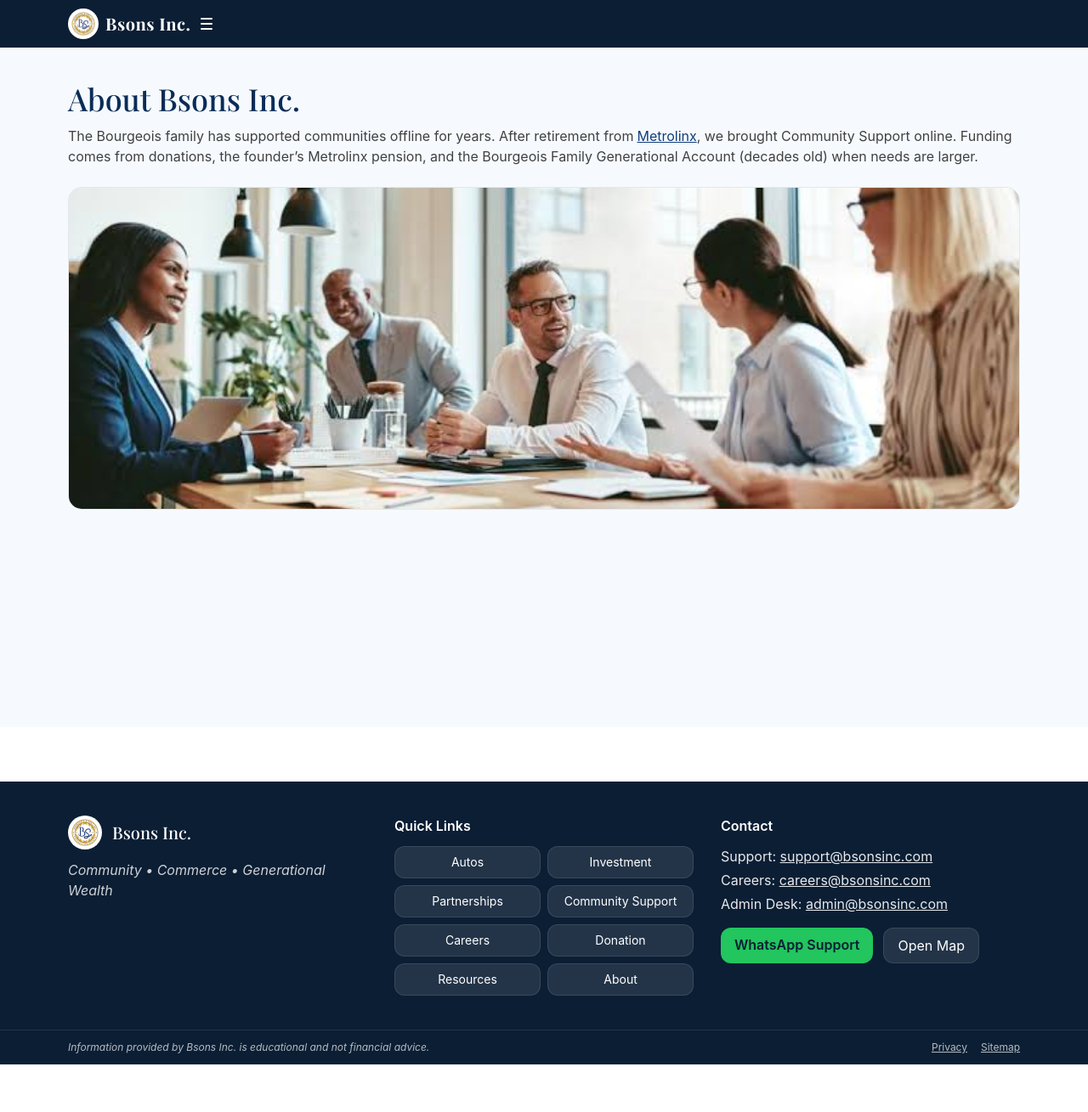
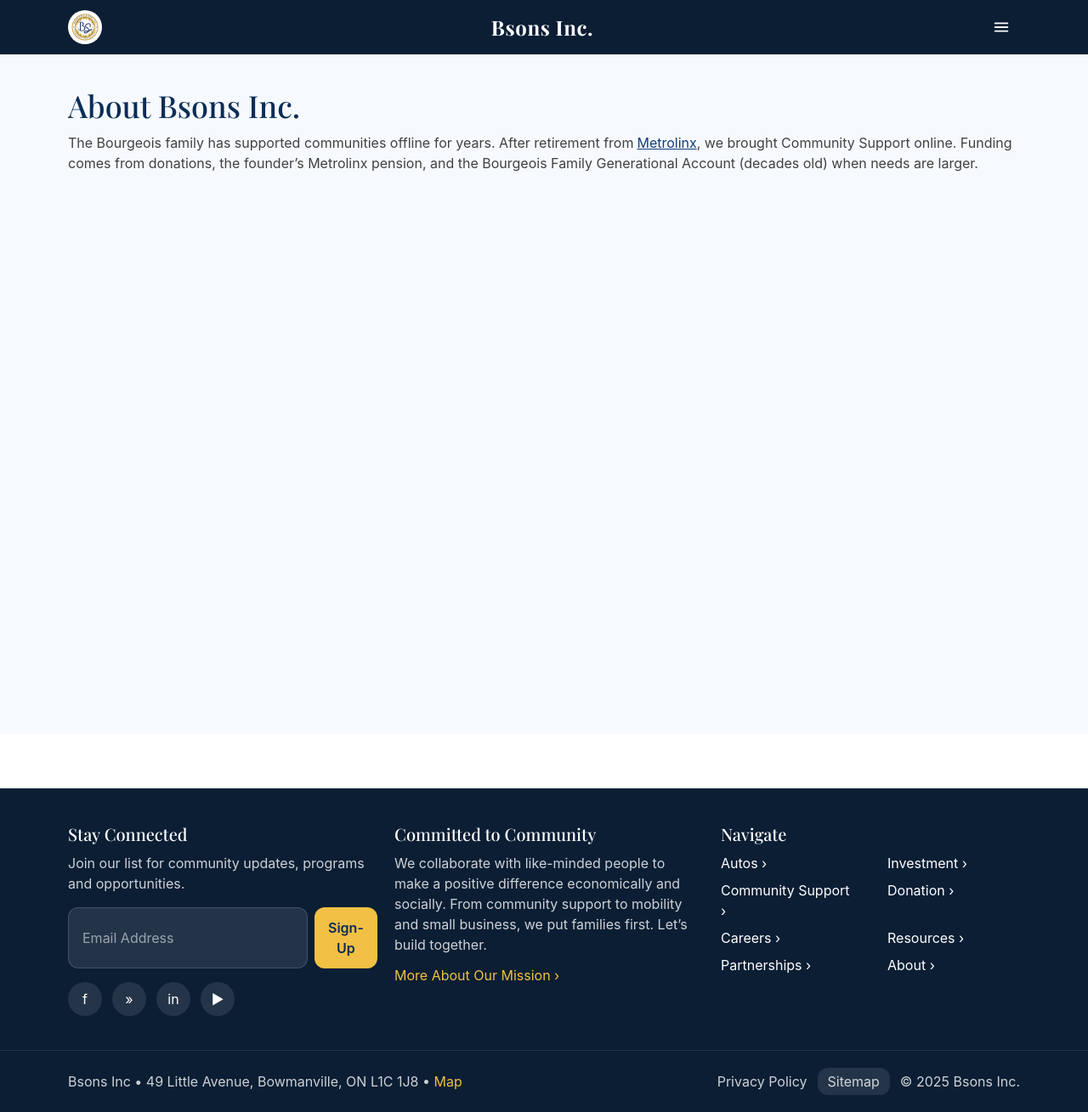
Before and after one commit to Aim-Empire/site_bsonsinc, a Next.js app: page /about in a window 1280 px wide. Shown: the whole page at 85% size. Before the commit the page ends 1253 px from the top, so only its background shows below. Built offline with nearby package versions, Linux system fonts and the light colour scheme.

Commit message:
ui: header (logo-left/brand-center/menu-right, floating sheet), add Partnerships to footer, remove founder image on About

```diff
--- a/app/about/page.tsx
+++ b/app/about/page.tsx
@@ -10,7 +10,6 @@ export default function Page(){
           we brought Community Support online. Funding comes from donations, the founder’s Metrolinx pension,
           and the Bourgeois Family Generational Account (decades old) when needs are larger.
         </p>
-        <img src="/about.jpg?v=3" alt="About" className="mt-6 rounded-2xl border w-full max-h-[380px] object-cover"/>
       </section>
     </main>
   );
--- a/components/Footer.tsx
+++ b/components/Footer.tsx
@@ -1,64 +1,72 @@
 import Link from "next/link";
 
-const quick = [
-  { href: "/programs/autos", label: "Autos" },
-  { href: "/programs/investment", label: "Investment" },
-  { href: "/partnerships", label: "Partnerships" },
-  { href: "/programs/community-support", label: "Community Support" },
-  { href: "/careers", label: "Careers" },
-  { href: "/donation", label: "Donation" },
-  { href: "/resources", label: "Resources" },
-  { href: "/about", label: "About" },
-];
-
-export default function Footer(){
+export default function Footer() {
   return (
     <footer className="bg-[#0B1E34] text-white mt-16">
       <div className="container-default py-10 grid md:grid-cols-3 gap-8">
+        {/* 1) Newsletter / Social */}
         <div>
-          <div className="flex items-center gap-3">
-            <span className="w-10 h-10 rounded-full bg-white grid place-items-center overflow-hidden border border-white/20">
-              <img src="/logo.png" className="w-8 h-8 object-contain" alt="logo" />
-            </span>
-            <div className="font-display text-xl">Bsons Inc.</div>
+          <h3 className="font-display text-xl">Stay Connected</h3>
+          <p className="mt-2 text-white/80">
+            Join our list for community updates, programs and opportunities.
+          </p>
+          <div className="mt-4 flex gap-2">
+            <input
+              className="flex-1 rounded-xl bg-white/10 border border-white/15 px-4 py-3 outline-none"
+              placeholder="Email Address"
+            />
+            <button className="rounded-xl px-4 py-3 bg-[var(--brand-gold)] text-[var(--brand-navy)] font-semibold">
+              Sign-Up
+            </button>
           </div>
-          <p className="mt-3 text-white/80 italic">
-            Community • Commerce • Generational Wealth
-          </p>
-        </div>
-
-        <div>
-          <h3 className="font-semibold">Quick Links</h3>
-          <div className="mt-3 grid grid-cols-2 gap-2">
-            {quick.map((q)=>(
-              <Link key={q.href} href={q.href as any}
-                className="inline-flex items-center justify-center rounded-xl px-3 py-2 text-sm bg-white/10 border border-white/10 hover:bg-white/15">
-                {q.label}
-              </Link>
+          <div className="mt-4 flex gap-3">
+            {["f","»","in","▶"].map((s,i)=>(
+              <span key={i} className="w-10 h-10 grid place-items-center rounded-full bg-white/10">{s}</span>
             ))}
           </div>
         </div>
 
+        {/* 2) Mission */}
         <div>
-          <h3 className="font-semibold">Contact</h3>
-          <div className="mt-3 space-y-1 text-white/90">
-            <div>Support: <a className="underline" href="mailto:support@bsonsinc.com">support@bsonsinc.com</a></div>
-            <div>Careers: <a className="underline" href="mailto:careers@bsonsinc.com">careers@bsonsinc.com</a></div>
-            <div>Admin Desk: <a className="underline" href="mailto:admin@bsonsinc.com">admin@bsonsinc.com</a></div>
-          </div>
-          <div className="mt-4 flex gap-3">
-            <a className="rounded-xl px-4 py-2 bg-green-500 text-[#0B1E34] font-semibold" href="https://wa.me/19056971979" target="_blank">WhatsApp Support</a>
-            <a className="rounded-xl px-4 py-2 bg-white/10 border border-white/10" href="https://maps.google.com/?q=49+Little+Avenue,+Bowmanville+ON+L1C+1J8" target="_blank">Open Map</a>
+          <h3 className="font-display text-xl">Committed to Community</h3>
+          <p className="mt-2 text-white/80">
+            We collaborate with like-minded people to make a positive difference economically and socially.
+            From community support to mobility and small business, we put families first. Let’s build together.
+          </p>
+          <Link href="/about" className="mt-3 inline-block text-[var(--brand-gold)]">
+            More About Our Mission ›
+          </Link>
+        </div>
+
+        {/* 3) Navigate */}
+        <div>
+          <h3 className="font-display text-xl">Navigate</h3>
+          <div className="mt-2 grid grid-cols-2 gap-x-10 gap-y-2">
+            <Link href="/programs/autos">Autos ›</Link>
+            <Link href="/programs/investment">Investment ›</Link>
+            <Link href="/programs/community-support">Community Support ›</Link>
+            <Link href="/donation">Donation ›</Link>
+            <Link href="/careers">Careers ›</Link>
+            <Link href="/resources">Resources ›</Link>
+            <Link href="/partnerships">Partnerships ›</Link>
+            <Link href="/about">About ›</Link>
           </div>
         </div>
       </div>
 
+      {/* Bottom bar */}
       <div className="border-t border-white/10">
-        <div className="container-default py-3 text-xs text-white/70 flex items-center justify-between">
-          <div className="italic">Information provided by Bsons Inc. is educational and not financial advice.</div>
-          <div className="flex gap-4">
-            <Link href="/privacy" className="underline">Privacy</Link>
-            <Link href="/sitemap.xml" className="underline">Sitemap</Link>
+        <div className="container-default py-5 text-white/80 flex items-center justify-between gap-4 flex-wrap">
+          <div>
+            Bsons Inc • 49 Little Avenue, Bowmanville, ON L1C 1J8 •{" "}
+            <a className="text-[var(--brand-gold)]" href="https://maps.google.com/?q=49+Little+Avenue+Bowmanville+ON+L1C+1J8" target="_blank">Map</a>
+          </div>
+          <div className="flex items-center gap-3">
+            <Link href="/privacy">Privacy Policy</Link>
+            <Link href="/sitemap.xml">
+              <span className="inline-block rounded-xl bg-white/10 px-3 py-1">Sitemap</span>
+            </Link>
+            <span>© {new Date().getFullYear()} Bsons Inc.</span>
           </div>
         </div>
       </div>
--- a/components/Header.tsx
+++ b/components/Header.tsx
@@ -2,108 +2,120 @@
 import Link from "next/link";
 import { useState } from "react";
 
-/** Two-row menu content */
+/** Menu items */
 const ROW1 = [
   { href: "/", label: "Home" },
   { href: "/programs", label: "Programs" },
-  { href: "/programs/autos", label: "Autos" },
-  { href: "/programs/investment", label: "Investment" },
-  { href: "/partnerships", label: "Partnerships" },
+  { href: "/how-it-works", label: "How It Works" },
+  { href: "/resources", label: "Resources" },
+  { href: "/contact", label: "Contact" },
+  { href: "/apply", label: "Apply" },
 ];
 
 const ROW2 = [
-  { href: "/programs/community-support", label: "Community Support" },
   { href: "/careers", label: "Careers" },
-  { href: "/resources", label: "Resources" },
   { href: "/donation", label: "Donation" },
+  { href: "/testimonials", label: "Testimonials" },
   { href: "/about", label: "About" },
-  { href: "/admin/login", label: "Team Admin", emphasis: true }, // single, yellow
+  { href: "/partnerships", label: "Partnerships" }, // new
 ];
 
 export default function Header() {
   const [open, setOpen] = useState(false);
 
-  /** Fancy pill button (gradient + soft glow + swipe highlight) */
-  const fancy =
+  // Fancy pill styles
+  const pill =
     "group relative overflow-hidden rounded-xl px-3 py-2 text-sm border shadow-sm " +
-    "border-white/10 bg-gradient-to-br from-white/10 via-white/5 to-white/0 " + // gentle glassy gradient
-    "hover:from-white/20 hover:via-white/10 hover:to-white/5 " +
-    "transition duration-300 will-change-transform active:scale-[.98] " +
-    "before:absolute before:inset-0 before:rounded-[inherit] before:ring-1 before:ring-white/10 " +
+    "border-white/10 bg-gradient-to-br from-white/10 via-white/5 to-white/0 " +
+    "hover:from-white/20 hover:via-white/10 hover:to-white/5 transition duration-300 " +
+    "active:scale-[.98] before:absolute before:inset-0 before:rounded-[inherit] before:ring-1 before:ring-white/10 " +
     "after:content-[''] after:absolute after:top-0 after:-left-1/3 after:h-full after:w-1/3 " +
-    "after:bg-white/30 after:opacity-0 after:rotate-12 after:blur-sm " +
-    "group-hover:after:translate-x-[260%] group-hover:after:opacity-60 after:transition-all after:duration-500";
+    "after:bg-white/30 after:opacity-0 after:rotate-12 after:blur-sm group-hover:after:translate-x-[260%] " +
+    "group-hover:after:opacity-60 after:transition-all after:duration-500";
 
-  /** Emphasis (Team Admin): gold gradient + dark text + glow */
-  const fancyGold =
+  const pillGold =
     "group relative overflow-hidden rounded-xl px-3 py-2 text-sm font-semibold text-[#0B1E34] " +
     "bg-gradient-to-br from-yellow-300 via-amber-300 to-yellow-400 shadow " +
-    "hover:brightness-95 active:scale-[.98] " +
-    "before:absolute before:inset-0 before:rounded-[inherit] before:ring-1 before:ring-amber-400/50 " +
-    "after:content-[''] after:absolute after:top-0 after:-left-1/3 after:h-full after:w-1/3 " +
-    "after:bg-white/60 after:opacity-0 after:rotate-12 after:blur-sm " +
+    "hover:brightness-95 active:scale-[.98] before:absolute before:inset-0 before:rounded-[inherit] " +
+    "before:ring-1 before:ring-amber-400/50 after:content-[''] after:absolute after:top-0 after:-left-1/3 " +
+    "after:h-full after:w-1/3 after:bg-white/60 after:opacity-0 after:rotate-12 after:blur-sm " +
     "group-hover:after:translate-x-[260%] group-hover:after:opacity-80 after:transition-all after:duration-500";
 
   return (
     <header className="sticky top-0 z-40 bg-[#0B1E34] text-white">
-      <div className="container-default h-14 flex items-center justify-between">
-        {/* Logo/brand toggles the menu */}
+      <div className="container-default grid grid-cols-[auto_1fr_auto] items-center h-16 md:h-18">
+        {/* Left: Logo (also toggles menu) */}
+        <Link href="/" className="flex items-center gap-2">
+          <span className="w-10 h-10 rounded-full bg-white grid place-items-center overflow-hidden">
+            <img src="/logo.png" className="w-8 h-8 object-contain" alt="Bsons Inc logo" />
+          </span>
+        </Link>
+
+        {/* Center: Brand */}
+        <div className="justify-self-center font-display text-xl md:text-2xl font-semibold tracking-wide">
+          Bsons Inc.
+        </div>
+
+        {/* Right: menu button */}
         <button
-          onClick={() => setOpen((v) => !v)}
-          className="flex items-center gap-2"
-          aria-expanded={open}
-          aria-controls="site-menu"
+          aria-label="Open menu"
+          onClick={() => setOpen(true)}
+          className="justify-self-end inline-flex items-center justify-center w-11 h-11 rounded-lg hover:bg-white/10"
         >
+          <span className="sr-only">Menu</span>
+          <svg width="22" height="22" viewBox="0 0 24 24" fill="none" aria-hidden="true">
+            <path d="M4 7h16M4 12h16M4 17h16" stroke="currentColor" strokeWidth="2" strokeLinecap="round" />
+          </svg>
+        </button>
+      </div>
+
+      {/* Floating sheet (not full screen) */}
+      {open && (
+        <div className="fixed inset-0 z-50">
+          <div className="absolute inset-0 bg-black/40" onClick={() => setOpen(false)} />
+          <aside
+            className="absolute right-3 top-[4.25rem] w-[92vw] max-w-[540px] rounded-2xl
+                       bg-[#0B1E34]/98 border border-white/10 shadow-2xl backdrop-blur p-4"
+          >
+            <div className="flex items-center justify-between pb-2">
+              <div className="flex items-center gap-2">
                 <span className="w-9 h-9 rounded-full bg-white grid place-items-center overflow-hidden">
                   <img src="/logo.png" className="w-7 h-7 object-contain" alt="Bsons Inc logo" />
                 </span>
-          <span className="font-display text-lg md:text-xl font-semibold tracking-wide">
-            Bsons Inc.
-          </span>
-          {/* vertical hamburger (three short dashes) */}
-          <span className="ml-1 grid gap-1">
-            <span className="block w-3.5 h-0.5 bg-white rounded"></span>
-            <span className="block w-3.5 h-0.5 bg-white rounded"></span>
-            <span className="block w-3.5 h-0.5 bg-white rounded"></span>
-          </span>
+                <span className="font-semibold">Menu</span>
+              </div>
+              <button onClick={() => setOpen(false)} className="w-10 h-10 grid place-items-center rounded-lg hover:bg-white/10">
+                <svg width="20" height="20" viewBox="0 0 24 24" fill="none">
+                  <path d="M6 6l12 12M18 6l-12 12" stroke="currentColor" strokeWidth="2" strokeLinecap="round" />
+                </svg>
               </button>
             </div>
 
-      {/* Dropdown */}
-      {open && (
-        <div
-          id="site-menu"
-          className="bg-[#0B1E34]/98 backdrop-blur border-t border-white/10"
-        >
-          <nav className="container-default">
+            <nav className="text-center">
               {/* Row 1 */}
-            <div className="grid grid-cols-3 sm:grid-cols-6 gap-2 p-4 text-center">
+              <div className="grid grid-cols-3 sm:grid-cols-6 gap-2 p-2">
                 {ROW1.map((i) => (
-                <Link
-                  key={i.href}
-                  href={i.href as any}
-                  onClick={() => setOpen(false)}
-                  className={fancy}
-                >
+                  <Link key={i.href} href={i.href as any} onClick={() => setOpen(false)} className={pill}>
                     {i.label}
                   </Link>
                 ))}
               </div>
-
               {/* Row 2 */}
-            <div className="grid grid-cols-3 sm:grid-cols-6 gap-2 p-4 text-center border-t border-white/10">
+              <div className="grid grid-cols-3 sm:grid-cols-6 gap-2 p-2 border-t border-white/10">
                 {ROW2.map((i) => (
-                <Link
-                  key={i.href}
-                  href={i.href as any}
-                  onClick={() => setOpen(false)}
-                  className={i.emphasis ? fancyGold : fancy}
-                >
+                  <Link key={i.href} href={i.href as any} onClick={() => setOpen(false)} className={pill}>
                     {i.label}
                   </Link>
                 ))}
+                {/* Centered Team Admin at the end */}
+                <div className="col-span-3 sm:col-span-6 grid place-items-center pt-1">
+                  <Link href="/admin/login" onClick={() => setOpen(false)} className={pillGold}>
+                    Team Admin
+                  </Link>
+                </div>
               </div>
             </nav>
+          </aside>
         </div>
       )}
     </header>
```
Lines whose indentation alone changed are shown as unchanged.
